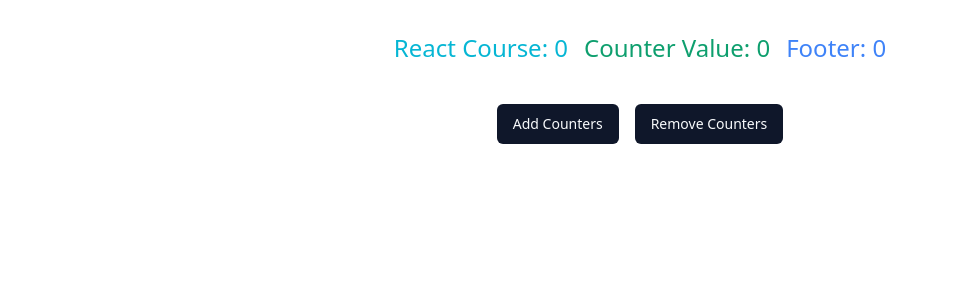
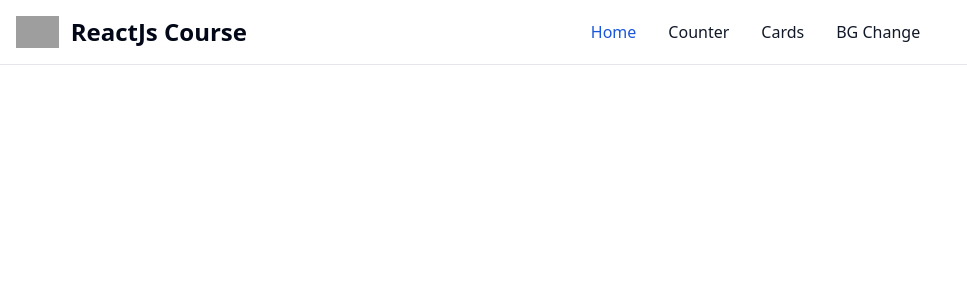
Before and after one commit to saisashreek2692/ReactJS-Crash-Course-2024, a React (Vite) app: page / in a window 1280 px wide. Shown: the top 300 px of the page, without its empty margins (0-967 px from the left). Built offline with nearby package versions, Linux system fonts and the light colour scheme; grey boxes are pictures that could not be loaded.

Commit message:
App File Updated with Menu

```diff
--- a/src/App.jsx
+++ b/src/App.jsx
@@ -1,16 +1,15 @@
+import { Routes, Route } from "react-router-dom";
+import Menubar from "./UIUX/Menubar";
 import BGChanger from "./Projects/BGChanger";
 import Card from "./Projects/Card";
 import CounterApp from "./Projects/CounterApp";
 
-import { Routes, Route } from "react-router-dom";
-
 function App() {
   return (
     <Routes>
-      <Route path="/" element={<CounterApp />} />
-
+      <Route path="/" element={<Menubar />} />
+      <Route path="/counter" element={<CounterApp />} />
       <Route path="/cards" element={<Card />} />
-
       <Route path="/bgchange" element={<BGChanger />} />
     </Routes>
   );
```
